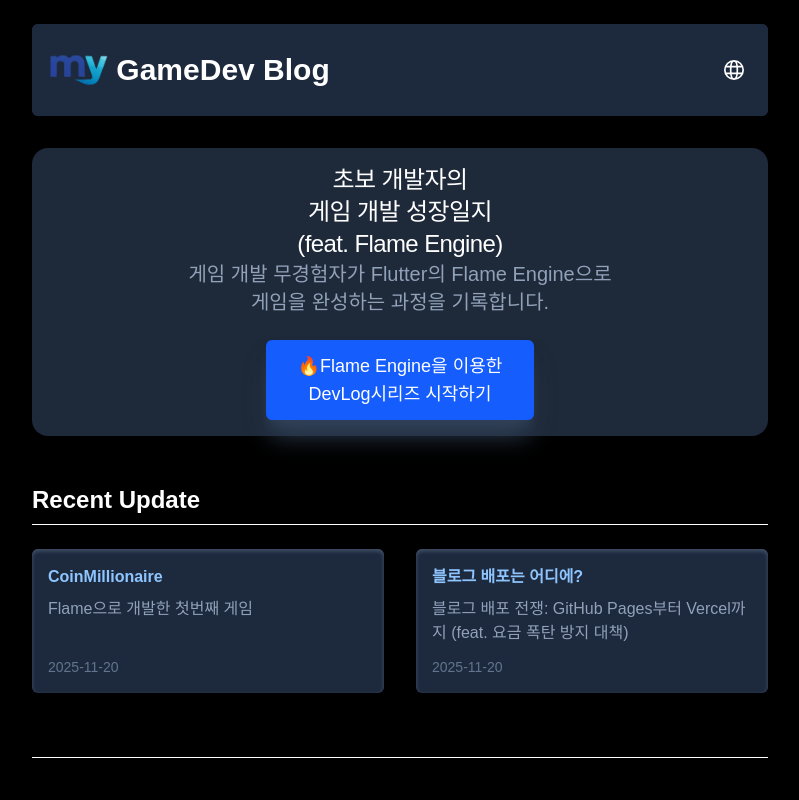
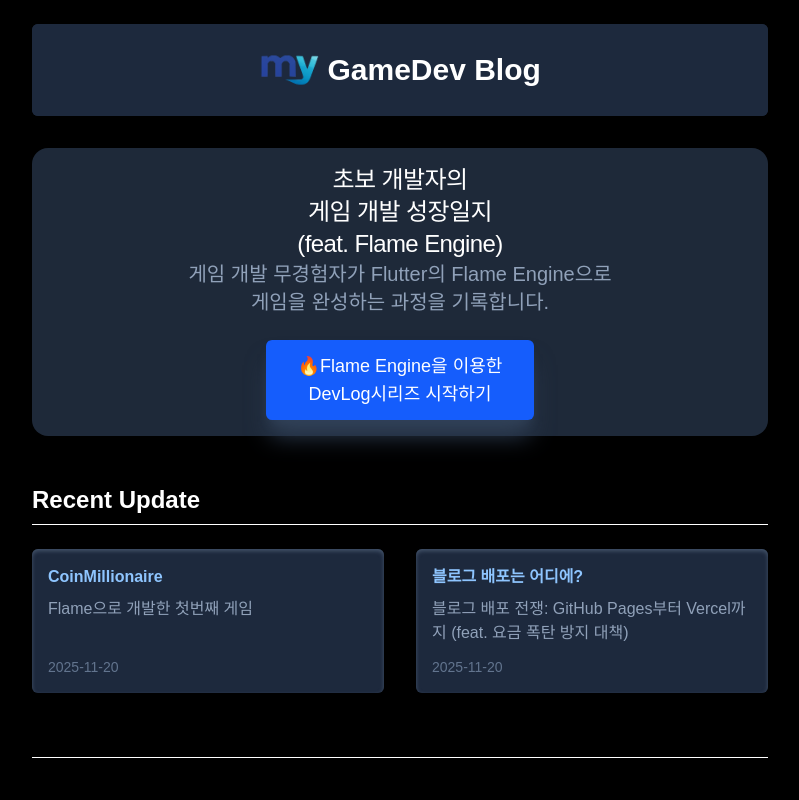
Before and after one commit to mygamedev-studio/blogapp, a Next.js app: page / in a window 1280 px wide. Shown: the top 800 px of the page, without its empty margins (240-1039 px from the left). Built offline with nearby package versions, Linux system fonts and the light colour scheme; a web font is replaced by a local one.

Commit message:
Revert "translate button added"
This reverts commit adf7469d14ae48b9c3a2f66b073cb15897e61ec4.

```diff
--- a/components/StickyHeader.tsx
+++ b/components/StickyHeader.tsx
@@ -1,6 +1,5 @@
 import Link from "next/link";
 import { Orbit } from "next/font/google";
-import TranslateButtons from "./TranslateButtons";
 
 const orbitFont = Orbit({
   variable: "--font-orbit",
@@ -11,13 +10,13 @@ const orbitFont = Orbit({
 export default function StickyHeader() {
   const header = (
     <header className="sticky top-0 z-10 bg-slate-800 rounded-md">
-      <div className="flex justify-between items-center bg-slate-800 p-4 my-6 rounded-md">
-        <Link href="/" className="flex items-center">
+      <Link href="/">
+        {/* 기존의 스타일은 유지하되, sticky 속성으로 인해 헤더가 움직이지 않도록 보장합니다. */}
+        <div className="flex justify-center items-center bg-slate-800 p-4 my-6 rounded-md">
           <img src="/images/logo.png" width={60} height={30} />
           <h1 className="text-3xl text-white font-bold">&nbsp;GameDev Blog</h1>
-        </Link>
-        <TranslateButtons />
-      </div>
+        </div>
+      </Link>
     </header>
   );
   return header;
--- a/components/TranslateButtons.tsx
+++ /dev/null
@@ -1,53 +0,0 @@
-"use client";
-
-import { useState, useEffect } from "react";
-import { usePathname } from "next/navigation";
-import { GrLanguage } from "react-icons/gr";
-
-const languages = [
-  { code: "en", name: "English" },
-  { code: "ja", name: "日本語" },
-  { code: "ko", name: "한국어 (원문)" },
-];
-
-export default function TranslateButtons() {
-  const [isMenuOpen, setIsMenuOpen] = useState(false);
-  const pathname = usePathname();
-
-  const createTranslateUrl = (langCode: string) => {
-    // window 객체는 클라이언트 사이드에서만 접근 가능하므로, 함수 호출 시점에 확인합니다.
-    if (typeof window === "undefined") return "#";
-
-    const currentUrl = window.location.origin + pathname;
-
-    // 한국어 원문으로 돌아올 때는 그냥 현재 페이지 URL 사용
-    if (langCode === "ko") {
-      // Google 번역 URL에서 원래 페이지로 돌아올 때 사용됩니다.
-      return currentUrl;
-    }
-    return `https://translate.google.com/translate?sl=ko&tl=${langCode}&u=${encodeURIComponent(currentUrl)}`;
-  };
-
-  return (
-    <div className="relative inline-block text-left">
-      <button
-        onClick={() => setIsMenuOpen(!isMenuOpen)}
-        className="p-2 rounded-full hover:bg-slate-700 transition-colors"
-        aria-label="Translate page"
-      >
-        <GrLanguage className="w-5 h-5 text-white" />
-      </button>
-      {isMenuOpen && (
-        <div className="absolute right-0 mt-2 w-36 origin-top-right rounded-md bg-slate-800 shadow-lg ring-1 ring-black ring-opacity-5 focus:outline-none z-10">
-          <div className="py-1">
-            {languages.map((lang) => (
-              <a key={lang.code} href={createTranslateUrl(lang.code)} className="text-white block px-4 py-2 text-sm hover:bg-slate-700 rounded-md">
-                {lang.name}
-              </a>
-            ))}
-          </div>
-        </div>
-      )}
-    </div>
-  );
-}
```
